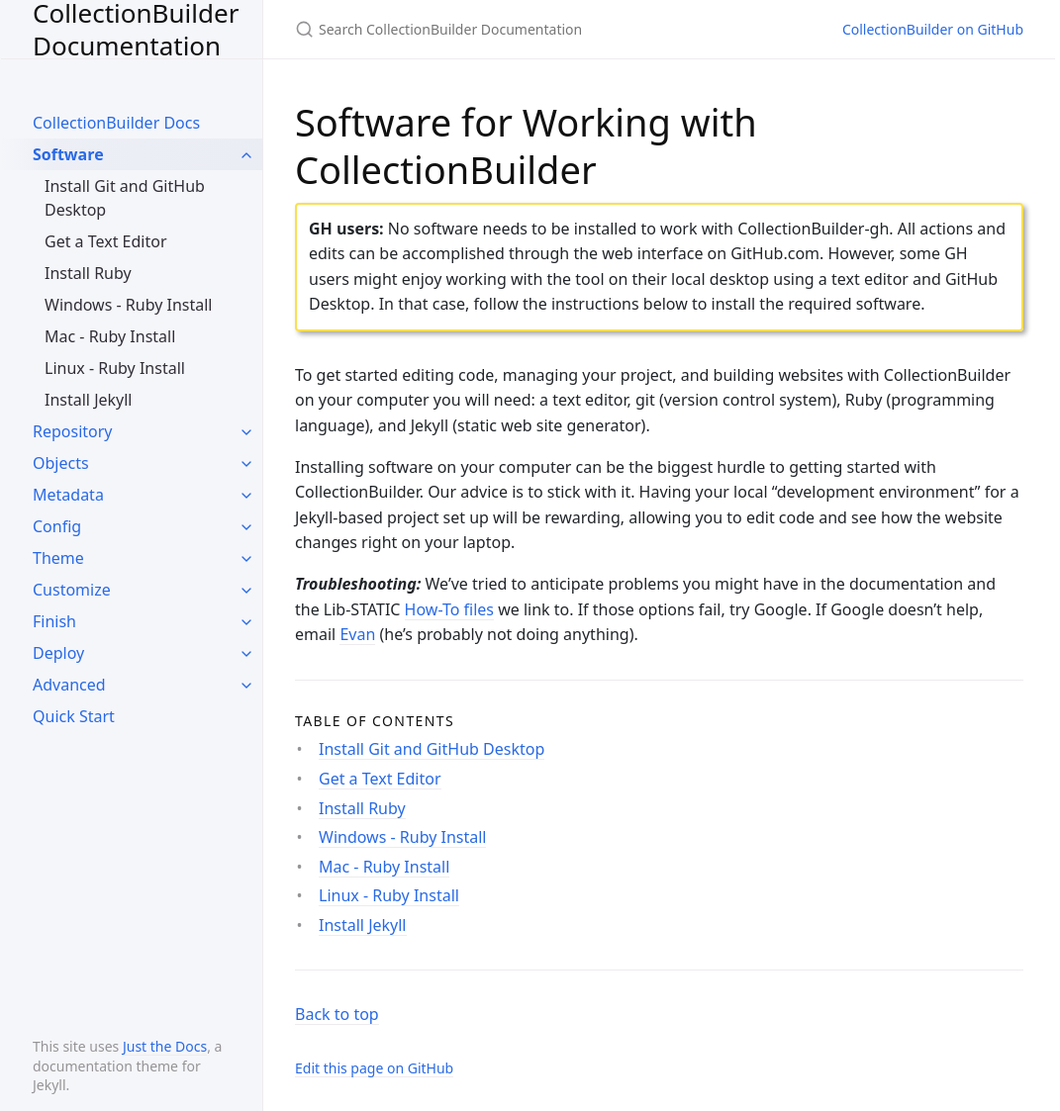
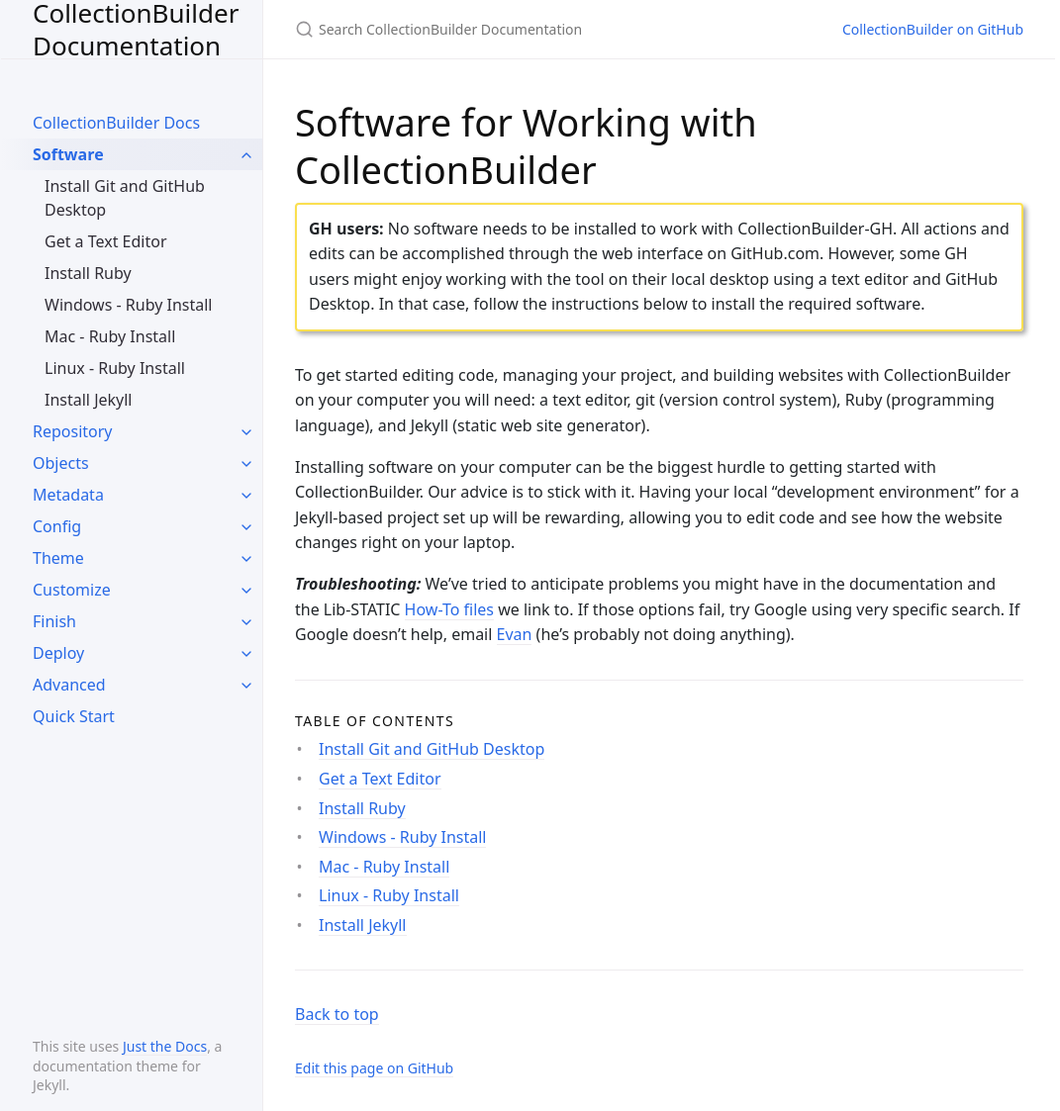
Before and after one commit to CollectionBuilder/cb-docs, a Jekyll site: the page built from docs/01_software/index.md, in a window 1280 px wide and 1123 px high. Shown: the whole window at 99% size, without its empty margins (106-1177 px from the left). Built offline with Jekyll 4.4.1, drawn with Linux system fonts in a browser that asks for light colours.

Commit message:
capitolize

```diff
--- a/docs/01_software/index.md
+++ b/docs/01_software/index.md
@@ -7,7 +7,7 @@ nav_order: 1
 # Software for Working with CollectionBuilder
 
 {:.alert .alert-yellow}
-**GH users:** No software needs to be installed to work with CollectionBuilder-gh. All actions and edits can be accomplished through the web interface on GitHub.com. However, some GH users might enjoy working with the tool on their local desktop using a text editor and GitHub Desktop. In that case, follow the instructions below to install the required software.
+**GH users:** No software needs to be installed to work with CollectionBuilder-GH. All actions and edits can be accomplished through the web interface on GitHub.com. However, some GH users might enjoy working with the tool on their local desktop using a text editor and GitHub Desktop. In that case, follow the instructions below to install the required software.
 
 To get started editing code, managing your project, and building websites with CollectionBuilder on your computer you will need:
 a text editor, git (version control system), Ruby (programming language), and Jekyll (static web site generator).
@@ -15,4 +15,7 @@ a text editor, git (version control system), Ruby (programming language), and Je
 Installing software on your computer can be the biggest hurdle to getting started with CollectionBuilder.
 Our advice is to stick with it. Having your local "development environment" for a Jekyll-based project set up will be rewarding, allowing you to edit code and see how the website changes right on your laptop.
 
-***Troubleshooting:*** We've tried to anticipate problems you might have in the documentation and the Lib-STATIC [How-To files](https://lib-static.github.io/howto/) we link to. If those options fail, try Google. If Google doesn't help, email [Evan](mailto:ewilliamson@uidaho.edu) (he's probably not doing anything).
+***Troubleshooting:***
+We've tried to anticipate problems you might have in the documentation and the Lib-STATIC [How-To files](https://lib-static.github.io/howto/) we link to.
+If those options fail, try Google using very specific search.
+If Google doesn't help, email [Evan](mailto:ewilliamson@uidaho.edu) (he's probably not doing anything).
```
